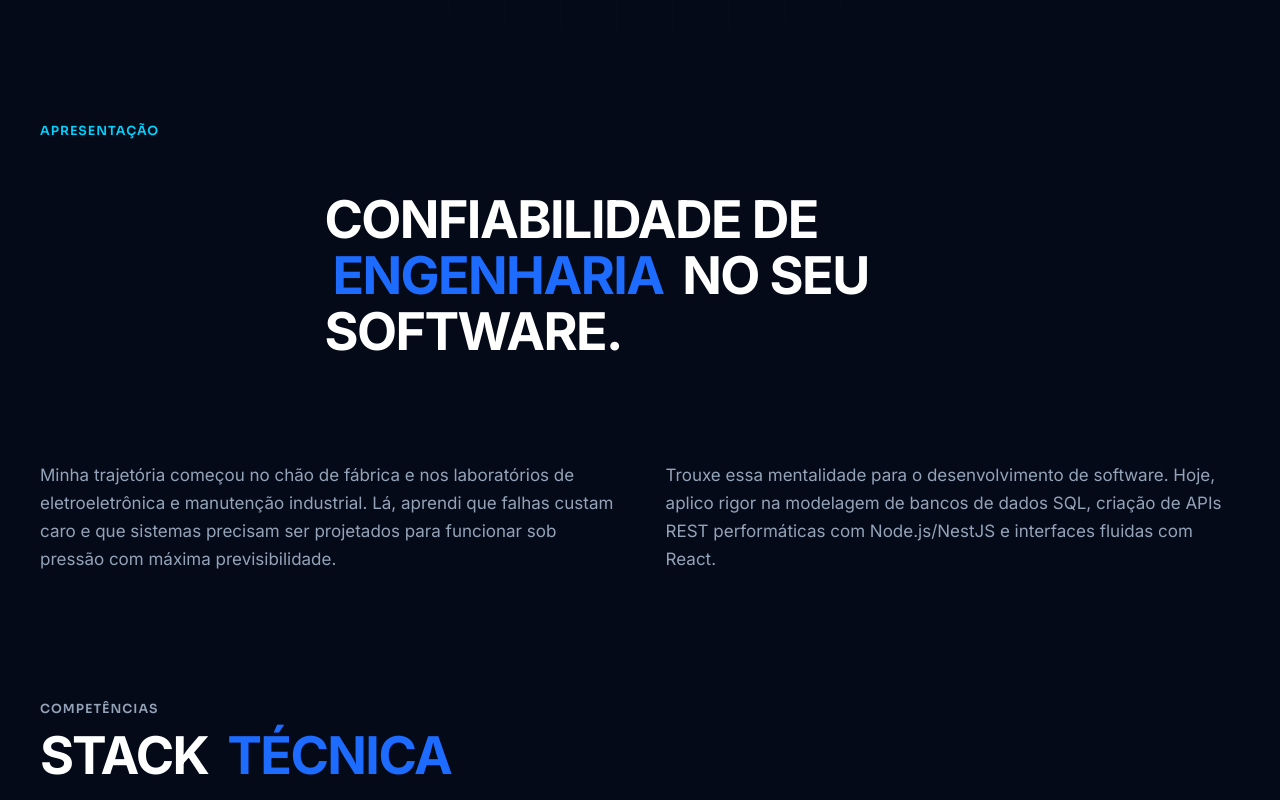
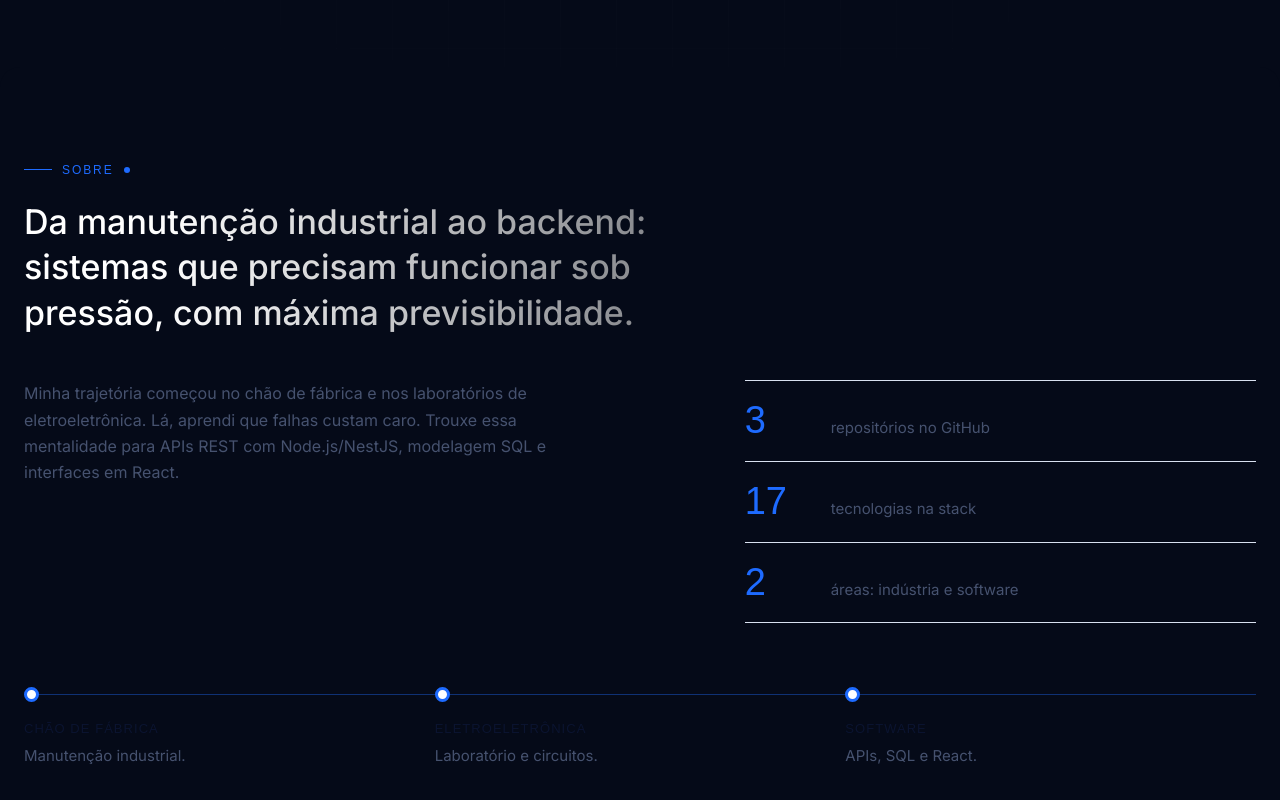
Before and after one commit to DevWCastle/DevWCastle, a React (Vite) app: page / in a window 1280 px wide. Shown: the part 1800-2600 px from the top of the page. Built offline with nearby package versions, Linux system fonts and the light colour scheme.

Commit message:
alterando sobre mim

```diff
--- a/src/components/About/About.css
+++ b/src/components/About/About.css
@@ -1,46 +1,123 @@
-.about__card{
-  display: flex;
-  align-items: center;
-  justify-content: center;
-  flex-direction: column;
-  gap: 2rem;
+.hero-sheet-overlap {
+  margin-top: -56px;
 }
 
-.about__kicker {
-  color: var(--lime);
-  margin: 0 0 10px 0;
-  font-size: 12.5px;
-  letter-spacing: 0.08em;
-  text-transform: uppercase;
+.big {
+  font: 500 clamp(22px, 3vw, 34px)/1.35 Inter, sans-serif;
+  max-width: 30ch;
+  background: linear-gradient(90deg, var(--text) 20%, #7f8186);
+  -webkit-background-clip: text;
+  background-clip: text;
+  color: transparent;
 }
 
-.about__title {
-
-    padding: 2rem 0;
-   gap: 16px;
+.sub {
+  color: var(--ink2);
+  max-width: 58ch;
 }
 
-.about__cols {
+.ab {
   display: grid;
-  grid-template-columns: 1fr 1fr;
-  gap: clamp(20px, 4vw, 56px);
+  grid-template-columns: 1.3fr 1fr;
+  gap: 56px;
+  margin-top: 44px;
+  align-items: start;
 }
 
-.about__cols p {
-  margin: 0;
-  color: var(--mu);
-  font-size: clamp(15px, 1.8vw, 17px);
-  line-height: 1.65;
+.ab .sub {
+  margin-top: 0;
 }
 
-/* Responsividade para tablets e celulares */
-@media (max-width: 860px) {
-  .about__card {
-    padding: clamp(22px, 5vw, 36px);
+.nums {
+  border-top: 1px solid var(--line);
+}
+
+.nums div {
+  display: flex;
+  align-items: baseline;
+  gap: 16px;
+  padding: 20px 0;
+  border-bottom: 1px solid var(--line);
+}
+
+.nums b {
+  font: 500 38px/1 Orbitron, sans-serif;
+  color: var(--blue);
+  min-width: 70px;
+}
+
+.nums span {
+  color: var(--ink2);
+  font-size: 15px;
+}
+
+.path {
+  display: grid;
+  grid-template-columns: repeat(3, 1fr);
+  margin-top: 64px;
+  position: relative;
+}
+
+.path::before {
+  content: "";
+  position: absolute;
+  top: 7px;
+  left: 0;
+  right: 0;
+  height: 1px;
+  background: var(--blue);
+  opacity: .4;
+}
+
+.path div {
+  position: relative;
+  padding: 34px 24px 0 0;
+}
+
+.path div::before {
+  content: "";
+  position: absolute;
+  top: 0;
+  left: 0;
+  width: 15px;
+  height: 15px;
+  border-radius: 50%;
+  background: #fff;
+  border: 3px solid var(--blue);
+}
+
+.path b {
+  display: block;
+  font: 500 13px Orbitron, sans-serif;
+  letter-spacing: .08em;
+  margin-bottom: 6px;
+}
+
+.path span {
+  color: var(--ink2);
+  font-size: 15px;
+}
+
+@media(max-width:900px) {
+  .ab {
+    grid-template-columns: 1fr;
+    gap: 36px;
   }
-
-  .about__cols {
+  .path {
     grid-template-columns: 1fr;
-    gap: 18px;
+    gap: 6px;
+  }
+  .path::before {
+    display: none;
+  }
+  .path div {
+    padding: 0 0 22px 32px;
+    border-left: 1px solid rgba(30, 107, 255, .4);
+  }
+  .path div::before {
+    left: -8px;
+  }
+  .sheet {
+    padding: 72px 0;
   }
 }
--- a/src/components/About/About.jsx
+++ b/src/components/About/About.jsx
@@ -1,21 +1,46 @@
+import React from 'react';
 import './About.css';
 
 export default function About() {
   return (
-    <section className="wrap" id="sobre">
-      <p className="mono about__kicker">Apresentação</p>
-      <div className="about__card rv">
-
-        <h2 className="about__title rv">
-          Confiabilidade de <em>engenharia</em> no seu software.
-        </h2>
-        <div className="about__cols">
-          <p>
-            Minha trajetória começou no chão de fábrica e nos laboratórios de eletroeletrônica e manutenção industrial. Lá, aprendi que falhas custam caro e que sistemas precisam ser projetados para funcionar sob pressão com máxima previsibilidade.
+    <section className="sheet hero-sheet-overlap" id="sobre">
+      <div className="w">
+        <div className="lbl">SOBRE</div>
+        <p className="big">
+          Da manutenção industrial ao backend: sistemas que precisam funcionar sob pressão, com máxima previsibilidade.
+        </p>
+        <div className="ab">
+          <p className="sub">
+            Minha trajetória começou no chão de fábrica e nos laboratórios de eletroeletrônica. Lá, aprendi que falhas custam caro. Trouxe essa mentalidade para APIs REST com Node.js/NestJS, modelagem SQL e interfaces em React.
           </p>
-          <p>
-            Trouxe essa mentalidade para o desenvolvimento de software. Hoje, aplico rigor na modelagem de bancos de dados SQL, criação de APIs REST performáticas com Node.js/NestJS e interfaces fluidas com React.
-          </p>
+          <div className="nums">
+            <div>
+              <b>3</b>
+              <span>repositórios no GitHub</span>
+            </div>
+            <div>
+              <b>17</b>
+              <span>tecnologias na stack</span>
+            </div>
+            <div>
+              <b>2</b>
+              <span>áreas: indústria e software</span>
+            </div>
+          </div>
+        </div>
+        <div className="path">
+          <div>
+            <b>CHÃO DE FÁBRICA</b>
+            <span>Manutenção industrial.</span>
+          </div>
+          <div>
+            <b>ELETROELETRÔNICA</b>
+            <span>Laboratório e circuitos.</span>
+          </div>
+          <div>
+            <b>SOFTWARE</b>
+            <span>APIs, SQL e React.</span>
+          </div>
         </div>
       </div>
     </section>
```
